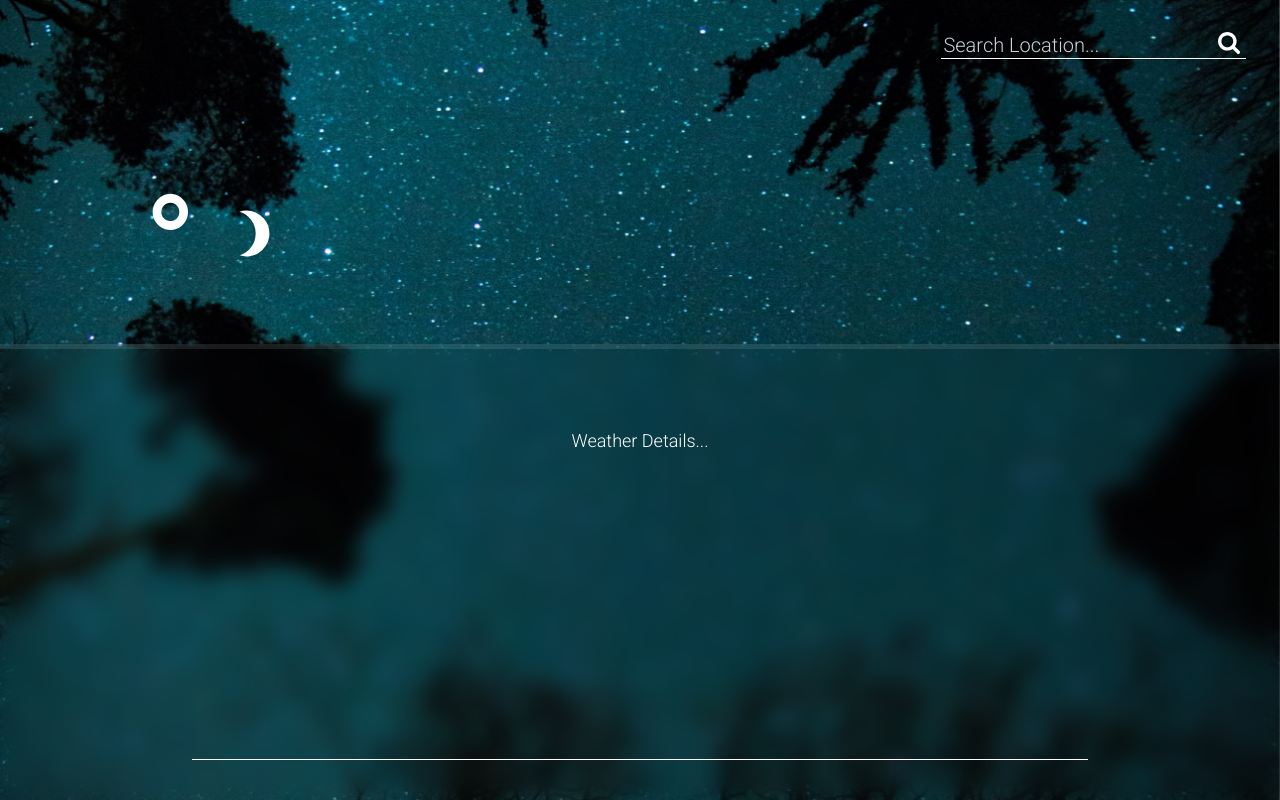
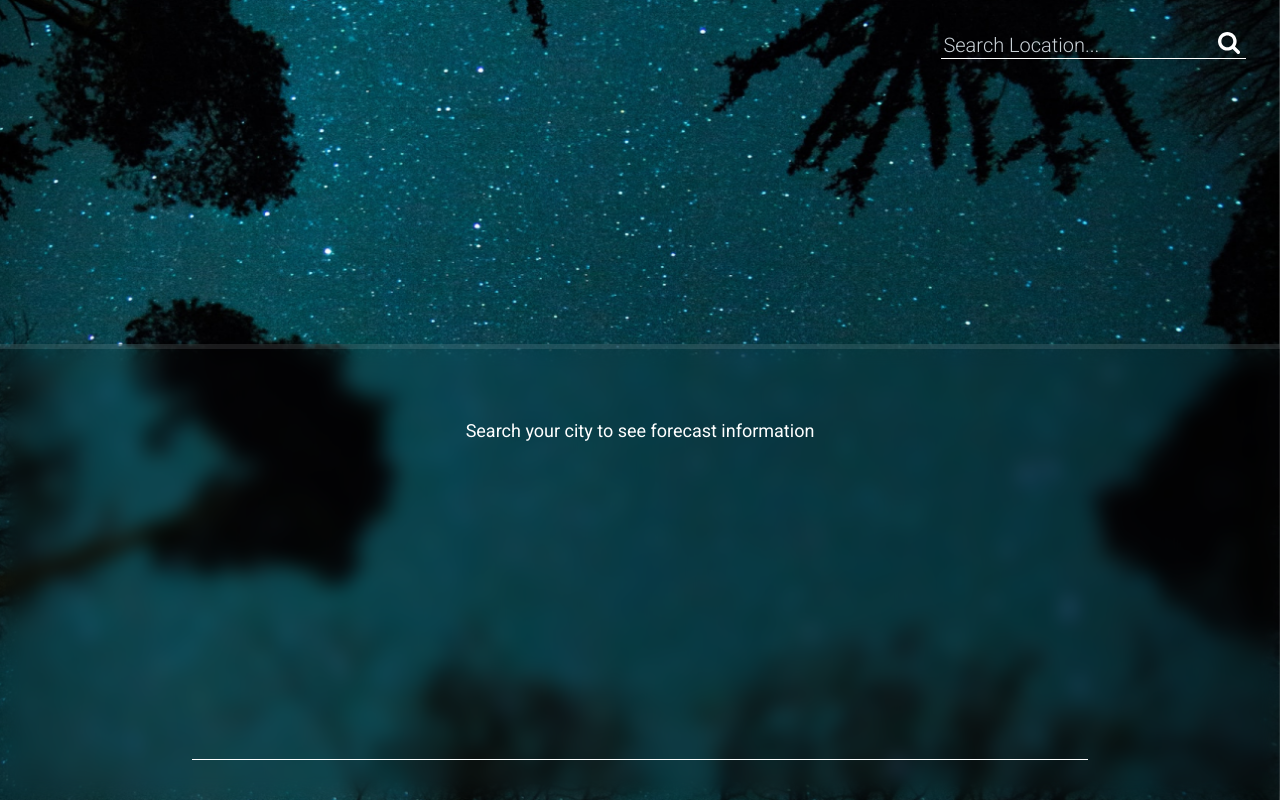
Before and after one commit to MarcoRettoreDev/whitecanvas-weather-challenge, a React (Vite) app: page / in a window 1280 px wide. Built offline with nearby package versions, Linux system fonts and the light colour scheme.

Commit message:
Added no data and no results components

```diff
--- a/src/components/DetailBar.tsx
+++ b/src/components/DetailBar.tsx
@@ -5,6 +5,7 @@ import { useAppStore } from "../context/appStore";
 import { InputSearchLocation } from "./InputSearchLocation";
 import { LoadingSpinner } from "./LoadingSpinner";
 import { decodiFyWeatherCode } from "../helpers/weatherHelper";
+import { EmptyDataMessage } from "./EmptyDataMessage";
 
 export const DetailBar: FC = () => {
   const data = useAppStore((state) => weatherCurrentDaySelector(state));
@@ -22,7 +23,7 @@ export const DetailBar: FC = () => {
 
       {isFetchingWeather ? (
         <LoadingSpinner />
-      ) : (
+      ) : data ? (
         <>
           <h3 className="detailbar__title">Weather Details...</h3>
           <h3 className="detailbar__subtitle">{weatherObj.weatherDetail}</h3>
@@ -35,6 +36,8 @@ export const DetailBar: FC = () => {
             />
           ))}
         </>
+      ) : (
+        <EmptyDataMessage />
       )}
     </div>
   );
--- /dev/null
+++ b/src/components/EmptyDataMessage.tsx
@@ -0,0 +1,7 @@
+export const EmptyDataMessage = () => {
+  return (
+    <h4 className="emptydatamessage">
+      Search your city to see forecast information
+    </h4>
+  );
+};
--- a/src/components/ExtendedDaysSection.tsx
+++ b/src/components/ExtendedDaysSection.tsx
@@ -38,6 +38,9 @@ export const ExtendedDaysSection: FC = () => {
   };
 
   if (isFetchingData) return <LoadingSpinner />;
+
+  if (!data) return null;
+
   return (
     <div className="extendeddayssection">
       <h3 className="extendeddayssection_title">Extended forecast</h3>
--- a/src/components/LocationSelector.tsx
+++ b/src/components/LocationSelector.tsx
@@ -2,6 +2,7 @@ import { FC, useEffect, useRef, useState } from "react";
 import { getLocationSelector } from "../context/selectors";
 import { useAppStore } from "../context/appStore";
 import { LoadingSpinner } from "./LoadingSpinner";
+import { SearchNoResults } from "./SearchNoResults";
 
 export const LocationSelector: FC = () => {
   const locationData = useAppStore((state) => getLocationSelector(state));
@@ -45,10 +46,10 @@ export const LocationSelector: FC = () => {
         </div>
       ) : (
         <div className="locationselector__container">
-          {locationData &&
-            locationData.length > 0 &&
+          {locationData && locationData.length > 0 ? (
             locationData.map((data, i) => (
               <div
+                // todo: add mouse hover set --selected modifier class
                 key={data.id}
                 onClick={() => selectLocation(data.id)}
                 ref={i === 0 ? focusRef : null}
@@ -64,7 +65,10 @@ export const LocationSelector: FC = () => {
                 </h4>
                 <span>{data.country}</span>
               </div>
-            ))}
+            ))
+          ) : (
+            <SearchNoResults />
+          )}
         </div>
       )}
     </div>
--- a/src/components/MainBadge.tsx
+++ b/src/components/MainBadge.tsx
@@ -24,7 +24,7 @@ export const MainBadge: FC = () => {
     <div className="mainbadge">
       {isWeatherFetching ? (
         <LoadingSpinner />
-      ) : (
+      ) : weatherData ? (
         <>
           <div className="mainbadge__degree">
             <h1 className="mainbadge__degree_text">
@@ -39,7 +39,7 @@ export const MainBadge: FC = () => {
           </div>
           <img className="mainbadge__icon" src={weatherObj.icon}></img>
         </>
-      )}
+      ) : null}
     </div>
   );
 };
--- /dev/null
+++ b/src/components/SearchNoResults.tsx
@@ -0,0 +1,10 @@
+export const SearchNoResults = () => {
+  return (
+    <div className="searchnoresults">
+      <h3 className="searchnoresults_title">Opps, we haven't any results</h3>
+      <h3 className="searchnoresults_title">
+        Please, try again with another value
+      </h3>
+    </div>
+  );
+};
--- /dev/null
+++ b/src/scss/components/_emptydatamessage.scss
@@ -0,0 +1,10 @@
+@use "../globals/colors" as c;
+.emptydatamessage {
+  color: c.$white;
+  display: flex;
+  align-items: center;
+  justify-content: center;
+  padding: 2rem;
+  text-align: center;
+  font-weight: 400;
+}
--- a/src/scss/components/_index.scss
+++ b/src/scss/components/_index.scss
@@ -5,3 +5,5 @@
 @forward "./locationselector";
 @forward "./loadingspinner";
 @forward "./extendeddayssection";
+@forward "./emptydatamessage";
+@forward "./searchnoresults";
--- /dev/null
+++ b/src/scss/components/_searchnoresults.scss
@@ -0,0 +1,9 @@
+@use "../globals/colors" as c;
+
+.searchnoresults {
+  padding: 3rem 0rem;
+  color: c.$white;
+  display: flex;
+  flex-direction: column;
+  gap: 1rem;
+}
```
